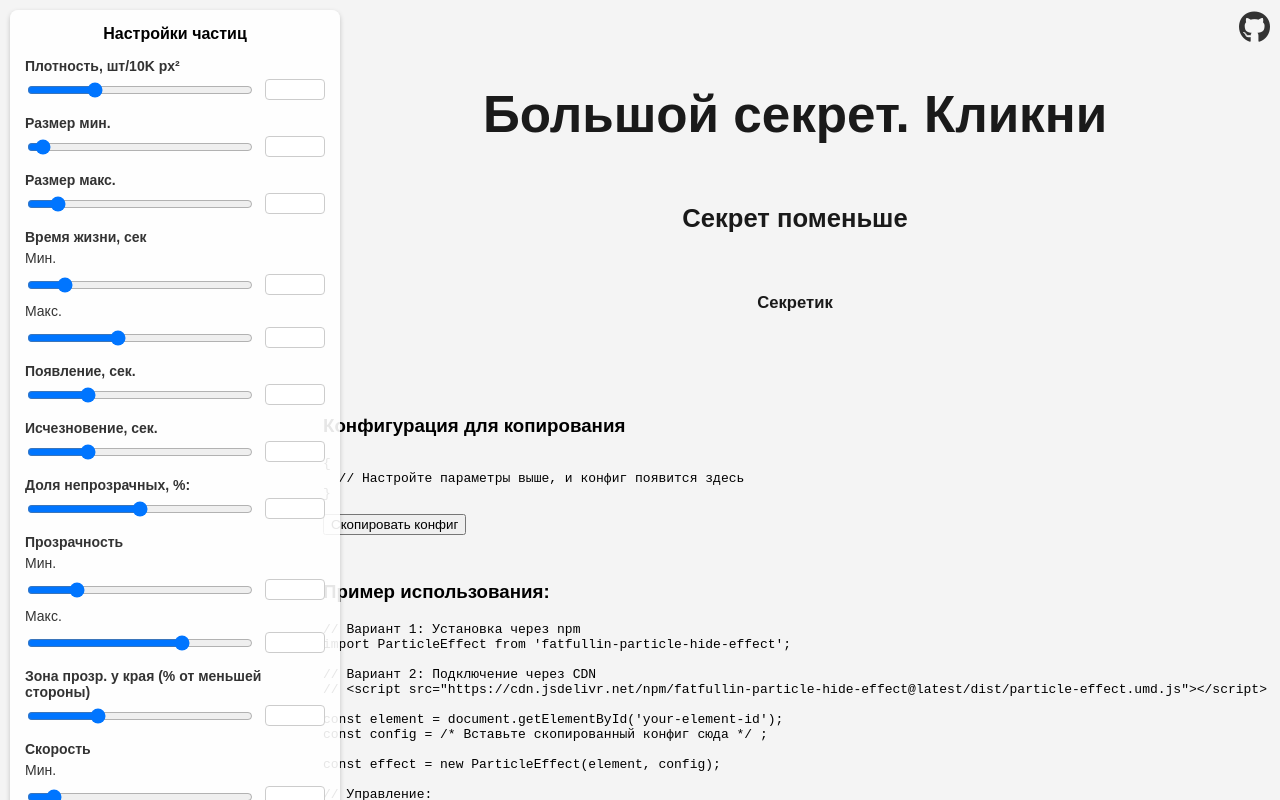
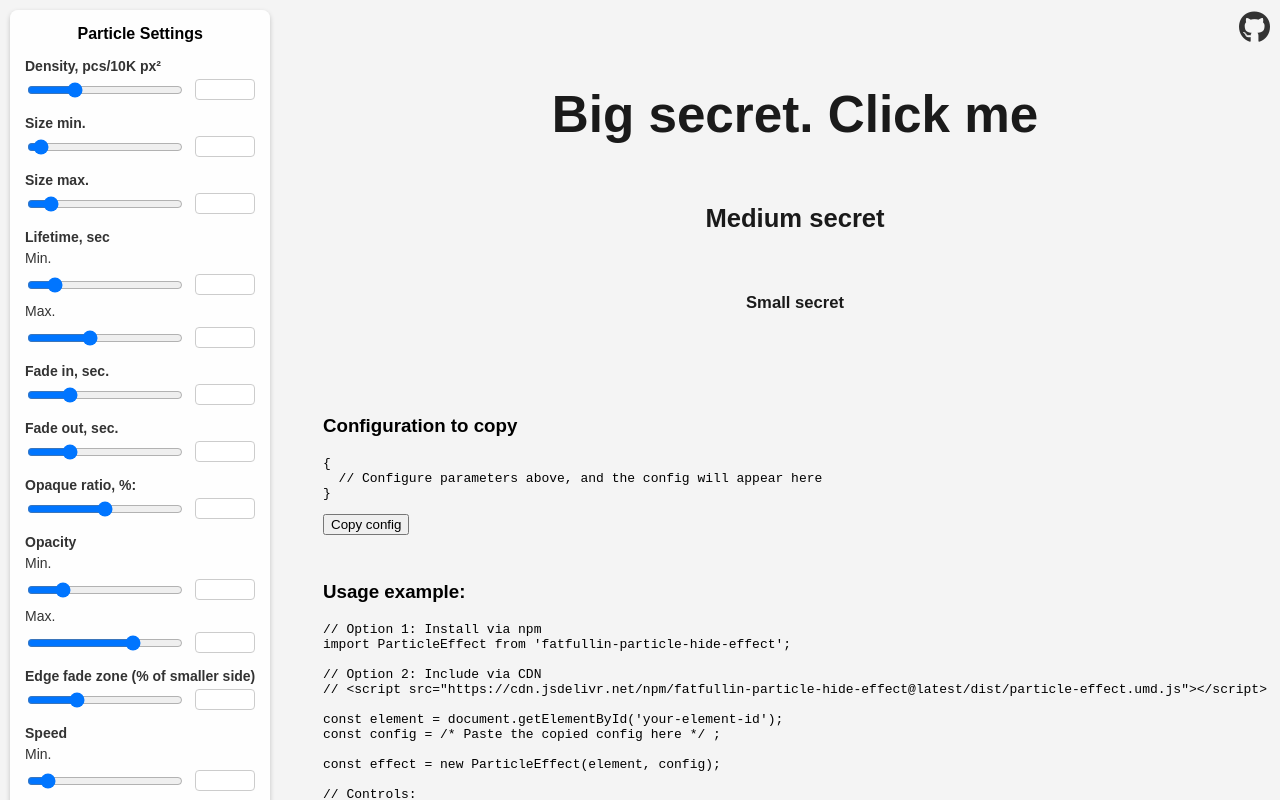
Before and after one commit to fatfullin/Particle-Hide-Effect, a website built with Vite: page demo/index.html in a window 1280 px wide. Built offline with nearby package versions, Linux system fonts and the light colour scheme.

Commit message:
Заменен русский язык на английский в комментариях

```diff
--- a/demo/index.html
+++ b/demo/index.html
@@ -1,5 +1,5 @@
 <!DOCTYPE html>
-<html lang="ru">
+<html lang="en">
 <head>
     <meta charset="UTF-8">
     <meta name="viewport" content="width=device-width, initial-scale=1.0">
@@ -22,7 +22,7 @@
         }
     </style>
 
-    <!-- Подключение библиотеки напрямую -->
+    <!-- Direct library connection -->
     <script src="../dist/particle-effect.umd.js"></script>
 </head>
 <body>
@@ -32,12 +32,12 @@
     <i class="fab fa-github"></i>
 </a>
 
-<!-- Добавляемый HTML -->
+<!-- Added HTML -->
 <div id="controls-container">
-    <h3>Настройки частиц</h3>
+    <h3>Particle Settings</h3>
 
     <div>
-        <label for="particleDensity">Плотность, шт/10K px²</label>
+        <label for="particleDensity">Density, pcs/10K px²</label>
         <span class="control-pair">
             <input type="range" id="particleDensity" min="10" max="500" step="10" value="150">
             <input type="number" class="value-input" id="particleDensityValue" step="10" min="10" max="500">
@@ -45,7 +45,7 @@
     </div>
 
     <div>
-        <label for="minParticleSize">Размер мин.</label>
+        <label for="minParticleSize">Size min.</label>
         <span class="control-pair">
             <input type="range" id="minParticleSize" min="0.1" max="10" step="0.1" value="0.5">
             <input type="number" class="value-input" id="minParticleSizeValue" step="0.1" min="0.1" max="10">
@@ -53,7 +53,7 @@
     </div>
 
     <div>
-        <label for="particleSize">Размер макс.</label>
+        <label for="particleSize">Size max.</label>
         <span class="control-pair">
             <input type="range" id="particleSize" min="0.1" max="10" step="0.1" value="1.2">
             <input type="number" class="value-input" id="particleSizeValue" step="0.1" min="0.1" max="10">
@@ -61,14 +61,14 @@
     </div>
 
     <div>
-        <label>Время жизни, сек</label>
+        <label>Lifetime, sec</label>
         <div class="range-group">
-            <label for="minLifetime" class="sub-label">Мин.</label>
+            <label for="minLifetime" class="sub-label">Min.</label>
             <span class="control-pair">
                 <input type="range" id="minLifetime" min="0.1" max="10" step="0.1" value="1.5">
                 <input type="number" class="value-input" id="minLifetimeValue" step="0.1" min="0.1" max="10">
             </span>
-            <label for="maxLifetime" class="sub-label">Макс.</label>
+            <label for="maxLifetime" class="sub-label">Max.</label>
             <span class="control-pair">
                 <input type="range" id="maxLifetime" min="0.1" max="10" step="0.1" value="4.0">
                 <input type="number" class="value-input" id="maxLifetimeValue" step="0.1" min="0.1" max="10">
@@ -77,7 +77,7 @@
     </div>
 
     <div>
-        <label for="fadeInDuration">Появление, сек.</label>
+        <label for="fadeInDuration">Fade in, sec.</label>
         <span class="control-pair">
             <input type="range" id="fadeInDuration" min="0" max="2" step="0.1" value="0.5">
             <input type="number" class="value-input" id="fadeInDurationValue" step="0.1" min="0" max="2">
@@ -85,7 +85,7 @@
     </div>
 
      <div>
-        <label for="fadeOutDuration">Исчезновение, сек.</label>
+        <label for="fadeOutDuration">Fade out, sec.</label>
         <span class="control-pair">
             <input type="range" id="fadeOutDuration" min="0" max="2" step="0.1" value="0.5">
             <input type="number" class="value-input" id="fadeOutDurationValue" step="0.1" min="0" max="2">
@@ -93,7 +93,7 @@
     </div>
 
     <div>
-        <label for="blackRatio">Доля непрозрачных, %:</label>
+        <label for="blackRatio">Opaque ratio, %:</label>
         <span class="control-pair">
             <input type="range" id="blackRatio" min="0" max="100" step="1" value="50">
             <input type="number" class="value-input" id="blackRatioValue" step="1" min="0" max="100">
@@ -101,14 +101,14 @@
     </div>
 
     <div>
-        <label>Прозрачность</label>
+        <label>Opacity</label>
          <div class="range-group">
-            <label for="minRandomOpacity" class="sub-label">Мин.</label>
+            <label for="minRandomOpacity" class="sub-label">Min.</label>
             <span class="control-pair">
                 <input type="range" id="minRandomOpacity" min="0" max="1" step="0.05" value="0.2">
                 <input type="number" class="value-input" id="minRandomOpacityValue" step="0.05" min="0" max="1">
             </span>
-            <label for="maxRandomOpacity" class="sub-label">Макс.</label>
+            <label for="maxRandomOpacity" class="sub-label">Max.</label>
             <span class="control-pair">
                 <input type="range" id="maxRandomOpacity" min="0" max="1" step="0.05" value="0.7">
                 <input type="number" class="value-input" id="maxRandomOpacityValue" step="0.05" min="0" max="1">
@@ -116,18 +116,18 @@
         </div>
     </div>
 
-    <!-- Заменяемый блок -->
+    <!-- Replaceable block -->
     <!--
     <div>
-        <label for="edgeFadeDistance">Зона прозр. у края (px):</label>
+        <label for="edgeFadeDistance">Edge fade zone (px):</label>
         <input type="range" id="edgeFadeDistance" min="0" max="200" step="5">
         <span id="edgeFadeDistanceValue">50</span>
     </div>
     -->
 
-    <!-- Новый блок -->
+    <!-- New block -->
     <div>
-        <label for="edgeFadePercent">Зона прозр. у края (% от меньшей стороны)</label>
+        <label for="edgeFadePercent">Edge fade zone (% of smaller side)</label>
         <span class="control-pair">
             <input type="range" id="edgeFadePercent" min="0" max="50" step="1" value="15">
             <input type="number" class="value-input" id="edgeFadePercentValue" step="1" min="0" max="50">
@@ -135,14 +135,14 @@
     </div>
 
     <div>
-        <label>Скорость</label>
+        <label>Speed</label>
          <div class="range-group">
-            <label for="minSpeed" class="sub-label">Мин.</label>
+            <label for="minSpeed" class="sub-label">Min.</label>
             <span class="control-pair">
                 <input type="range" id="minSpeed" min="0.05" max="5" step="0.05" value="0.5">
                 <input type="number" class="value-input" id="minSpeedValue" step="0.05" min="0.05" max="5">
             </span>
-            <label for="maxSpeed" class="sub-label">Макс.</label>
+            <label for="maxSpeed" class="sub-label">Max.</label>
             <span class="control-pair">
                 <input type="range" id="maxSpeed" min="0.05" max="5" step="0.05" value="1.5">
                 <input type="number" class="value-input" id="maxSpeedValue" step="0.05" min="0.05" max="5">
@@ -151,48 +151,48 @@
     </div>
 
 </div>
-<!-- Конец добавляемого HTML -->
+<!-- End of added HTML -->
 
-<!-- Новые контейнеры -->
-<div class="container-wrapper"> <!-- Добавим обертку для удобства стилизации -->
+<!-- New containers -->
+<div class="container-wrapper"> <!-- Adding a wrapper for styling convenience -->
 
-    <!-- Сначала идут демо-примеры -->
+    <!-- Demo examples first -->
     <div class="particle-container" id="container-main">
-        <h1 class="text-to-cover" id="main-text">Большой секрет. Кликни</h1>
+        <h1 class="text-to-cover" id="main-text">Big secret. Click me</h1>
         <!-- <canvas class="particle-canvas" id="canvas-main"></canvas> -->
     </div>
 
     <div class="particle-container" id="container-secondary">
-        <h1 class="text-to-cover secondary-text" id="secondary-text">Секрет поменьше</h1>
+        <h1 class="text-to-cover secondary-text" id="secondary-text">Medium secret</h1>
         <!-- <canvas class="particle-canvas" id="canvas-secondary"></canvas> -->
     </div>
 
     <div class="particle-container" id="container-tertiary">
-        <h1 class="text-to-cover tertiary-text" id="tertiary-text">Секретик</h1>
+        <h1 class="text-to-cover tertiary-text" id="tertiary-text">Small secret</h1>
         <!-- <canvas class="particle-canvas" id="canvas-tertiary"></canvas> -->
     </div>
 
-    <!-- Потом секция с конфигом -->
+    <!-- Then the config section -->
     <div id="config-section">
-        <h3>Конфигурация для копирования</h3>
+        <h3>Configuration to copy</h3>
         <pre><code id="config-output">{
-  // Настройте параметры выше, и конфиг появится здесь
+  // Configure parameters above, and the config will appear here
 }</code></pre>
-        <button id="copy-config-button">Скопировать конфиг</button>
-        <p id="copy-status" style="display: none; color: green; margin-left: 10px;">Скопировано!</p>
-        <h3>Пример использования:</h3>
-        <pre><code>// Вариант 1: Установка через npm
+        <button id="copy-config-button">Copy config</button>
+        <p id="copy-status" style="display: none; color: green; margin-left: 10px;">Copied!</p>
+        <h3>Usage example:</h3>
+        <pre><code>// Option 1: Install via npm
 import ParticleEffect from 'fatfullin-particle-hide-effect';
 
-// Вариант 2: Подключение через CDN
+// Option 2: Include via CDN
 // &lt;script src="https://cdn.jsdelivr.net/npm/fatfullin-particle-hide-effect@latest/dist/particle-effect.umd.js"&gt;&lt;/script&gt;
 
 const element = document.getElementById('your-element-id');
-const config = /* Вставьте скопированный конфиг сюда */ ;
+const config = /* Paste the copied config here */ ;
 
 const effect = new ParticleEffect(element, config);
 
-// Управление:
+// Controls:
 // effect.start();
 // effect.stop();
 // effect.toggle();
@@ -201,7 +201,7 @@ const effect = new ParticleEffect(element, config);
     </div>
 
 </div>
-<!-- Конец новых контейнеров -->
+<!-- End of new containers -->
 
 <script src="main.js"></script>
 </body>
--- a/demo/main.js
+++ b/demo/main.js
@@ -130,8 +130,8 @@ function mapIdToSettingKey(id) {
 }
 
 /**
- * Гарантирует, что min-значения не превышают max-значения в конфиге.
- * @param {object} config - Объект конфигурации
+ * Ensures that min values don't exceed max values in the config.
+ * @param {object} config - Configuration object
  */
 function ensureMinMaxConsistency(config) {
     const pairs = [
@@ -143,11 +143,11 @@ function ensureMinMaxConsistency(config) {
 
     pairs.forEach(pair => {
         if (config.hasOwnProperty(pair.min) && config.hasOwnProperty(pair.max) && config[pair.min] > config[pair.max]) {
-            // Если min > max, меняем их местами
+            // If min > max, swap them
              console.warn(`Inconsistent values for ${pair.min}/${pair.max}. Swapping.`);
              [config[pair.min], config[pair.max]] = [config[pair.max], config[pair.min]];
 
-             // Обновляем значения в соответствующих инпутах/слайдерах
+             // Update values in corresponding inputs/sliders
              updateControlValue(pair.min, config[pair.min]);
              updateControlValue(pair.max, config[pair.max]);
         }
@@ -155,16 +155,16 @@ function ensureMinMaxConsistency(config) {
 }
 
 /**
- * Обновляет значение связанного инпута/слайдера по ключу конфига.
- * @param {string} settingKey - Ключ конфига
- * @param {number} value - Новое значение
+ * Updates the value of a related input/slider by config key.
+ * @param {string} settingKey - Config key
+ * @param {number} value - New value
  */
 function updateControlValue(settingKey, value) {
-    // Ищем инпут и слайдер по обратному маппингу
+    // Find input and slider by reverse mapping
     let inputId = null;
     let sliderId = null;
 
-    // Обратный маппинг
+    // Reverse mapping
     if (settingKey === 'maxRadius') inputId = 'particleSizeValue';
     else if (settingKey === 'minRadius') inputId = 'minParticleSizeValue';
     else if (settingKey === 'minLifetimeSeconds') inputId = 'minLifetimeValue';
@@ -176,7 +176,7 @@ function updateControlValue(settingKey, value) {
     else if (settingKey === 'maxSemiTransparentOpacity') inputId = 'maxRandomOpacityValue';
     else if (settingKey === 'minSpeed') inputId = 'minSpeedValue';
     else if (settingKey === 'maxSpeed') inputId = 'maxSpeedValue';
-    else inputId = settingKey + 'Value'; // Общее правило
+    else inputId = settingKey + 'Value'; // General rule
 
     sliderId = inputId.replace('Value', 'Slider');
 
@@ -190,9 +190,9 @@ function updateControlValue(settingKey, value) {
 }
 
 /**
- * Определяет количество знаков после запятой по атрибуту step.
- * @param {string} stepAttr - Значение атрибута step
- * @returns {number} Количество знаков
+ * Determines the number of decimal places based on the step attribute.
+ * @param {string} stepAttr - Value of step attribute
+ * @returns {number} Number of decimal places
  */
 function getPrecision(stepAttr) {
     if (!stepAttr || !stepAttr.includes('.')) return 0;
@@ -200,13 +200,13 @@ function getPrecision(stepAttr) {
 }
 
 /**
- * Форматирует объект конфигурации в читаемую строку.
- * @param {object} config - Объект конфигурации
- * @returns {string} Форматированная строка
+ * Formats a configuration object into a readable string.
+ * @param {object} config - Configuration object
+ * @returns {string} Formatted string
  */
 function formatConfigForDisplay(config) {
     let configString = '{\n';
-    const keys = Object.keys(config).sort(); // Сортируем ключи для консистентности
+    const keys = Object.keys(config).sort(); // Sort keys for consistency
 
     keys.forEach((key, index) => {
         const value = config[key];
@@ -222,12 +222,12 @@ function formatConfigForDisplay(config) {
 }
 
 /**
- * Обновляет конфигурацию демо-эффекта и отображение конфига.
+ * Updates the demo effect configuration and the config display.
  */
 function updateDemoAndConfigOutput() {
     currentConfig = getCurrentConfigFromControls();
 
-    // Обновляем конфиг для всех экземпляров
+    // Update config for all instances
     effectInstances.forEach(instance => {
         if (instance) {
             instance.updateConfig(currentConfig);
@@ -237,13 +237,13 @@ function updateDemoAndConfigOutput() {
     const formattedConfig = formatConfigForDisplay(currentConfig);
     configOutput.textContent = formattedConfig;
 
-    // Сбрасываем статус копирования
+    // Reset copy status
     hideCopyStatus();
 }
 
 /**
- * Копирует текст в буфер обмена.
- * @param {string} text - Текст для копирования
+ * Copies text to clipboard.
+ * @param {string} text - Text to copy
  */
 async function copyToClipboard(text) {
     try {
@@ -252,35 +252,35 @@ async function copyToClipboard(text) {
         showCopyStatus();
     } catch (err) {
         console.error('Failed to copy config: ', err);
-        alert('Не удалось скопировать конфиг. Возможно, ваш браузер не поддерживает эту функцию или страница открыта не по HTTPS.');
+        alert('Failed to copy config. Your browser might not support this feature or the page is not opened via HTTPS.');
     }
 }
 
-/** Показывает сообщение "Скопировано!" */
+/** Shows "Copied!" message */
 function showCopyStatus() {
     copyStatus.style.display = 'inline';
-    setTimeout(hideCopyStatus, 2000); // Скрываем через 2 секунды
+    setTimeout(hideCopyStatus, 2000); // Hide after 2 seconds
 }
 
-/** Скрывает сообщение "Скопировано!" */
+/** Hides "Copied!" message */
 function hideCopyStatus() {
     copyStatus.style.display = 'none';
 }
 
 /**
- * Обновляет контролы размера частиц (min/max слайдеры и инпуты),
- * обеспечивая их связность.
- * @param {string} changedId - ID элемента, который вызвал изменение.
- * @param {number} newValue - Новое значение измененного элемента (уже проверено на NaN).
+ * Updates particle size controls (min/max sliders and inputs),
+ * ensuring their consistency.
+ * @param {string} changedId - ID of the element that triggered the change.
+ * @param {number} newValue - New value of the changed element (already checked for NaN).
  */
 function updateSizeControls(changedId, newValue) {
     console.log(`updateSizeControls called for ${changedId} with value ${newValue}`);
 
-    if (isUpdatingSizeControls) { // Используем флаг
+    if (isUpdatingSizeControls) { // Use flag
         console.log('Re-entry blocked by isUpdatingSizeControls flag');
         return;
     }
-    isUpdatingSizeControls = true; // Устанавливаем флаг
+    isUpdatingSizeControls = true; // Set flag
 
     try {
         const minSlider = document.getElementById('minParticleSize');
```
Also changed, not shown: build-test.js (+16 -16 lines), 2 other files.
